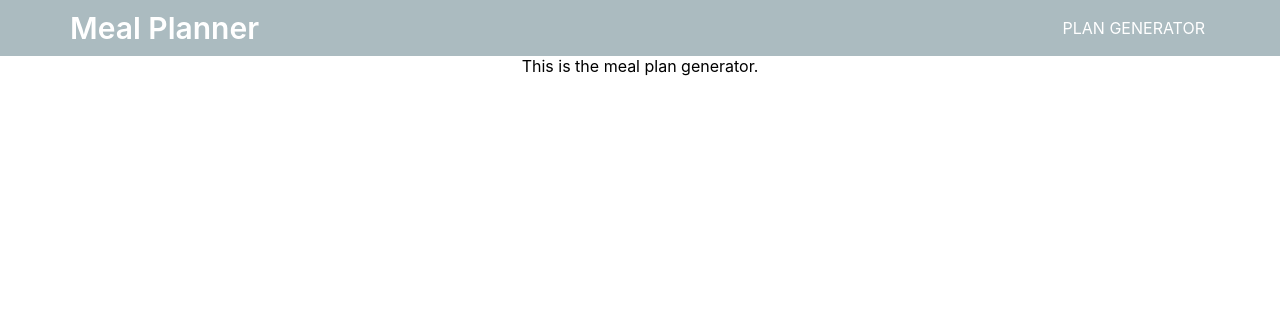
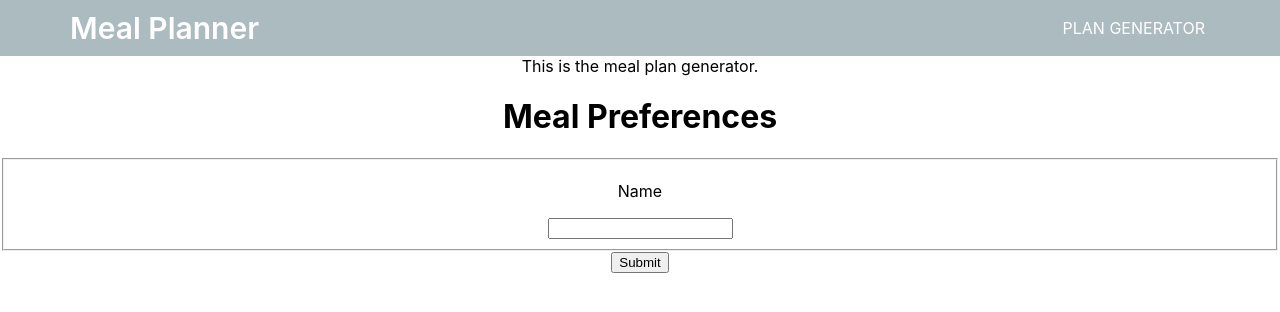
Before and after one commit to sadena27/meal-planner, a React (Create React App) app: page /meal-plan-generator in a window 1280 px wide. Shown: the top 312 px of the page. Built offline with nearby package versions, Linux system fonts and the light colour scheme.

Commit message:
added form to generator

```diff
--- a/src/App.js
+++ b/src/App.js
@@ -1,5 +1,4 @@
 import './App.css';
-import MealForm from './Components/Form/meal-form'
 import { BrowserRouter, Route, Switch } from 'react-router-dom';
 import Navbar from './Components/Navbar/navbar';
 import Homepage from './Components/Homepage/homepage';
--- a/src/Components/Form/meal-form.js
+++ b/src/Components/Form/meal-form.js
@@ -6,7 +6,9 @@ function MealForm() {
         event.preventDefault();
         setSubmitting(true);
 
-        setTimeout()
+        setTimeout(() => {
+            setSubmitting(false);
+        }, 3000)
         alert('You have successfully submitted the form!');
 
     }
@@ -14,6 +16,9 @@ function MealForm() {
     return (
         <div className="wrapper">
             <h1>Meal Preferences</h1>
+            {submitting &&
+                <div>Submitting form...</div>
+            }
             <form onSubmit={handleSubmit}>
                 <fieldset>
                     <label>
--- a/src/Components/Generator/generator.js
+++ b/src/Components/Generator/generator.js
@@ -1,10 +1,12 @@
 import React, {useEffect} from 'react';
+import MealForm from '../Form/meal-form'
 // import axios from 'axios';
 
 function Generator() {
     return (
         <div>
             This is the meal plan generator.
+            <MealForm/>
         </div>
     )
 }
```
